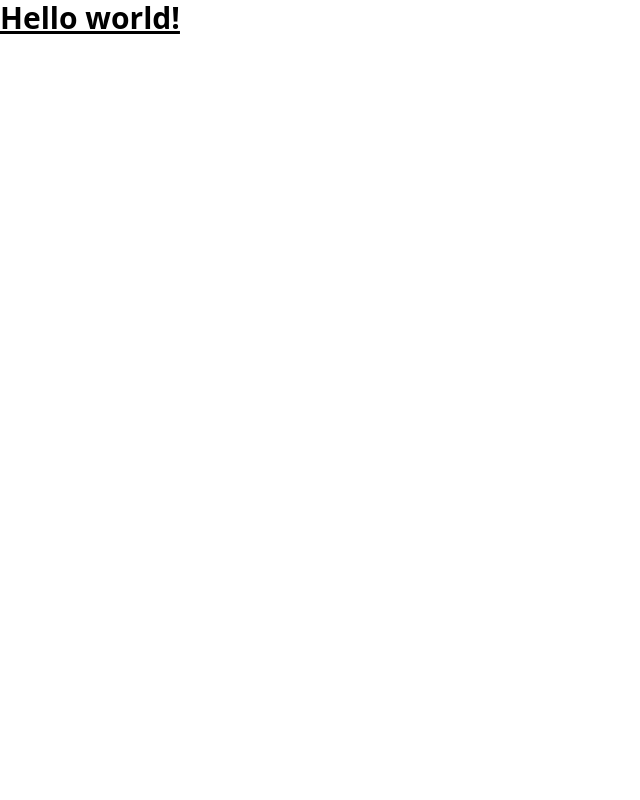
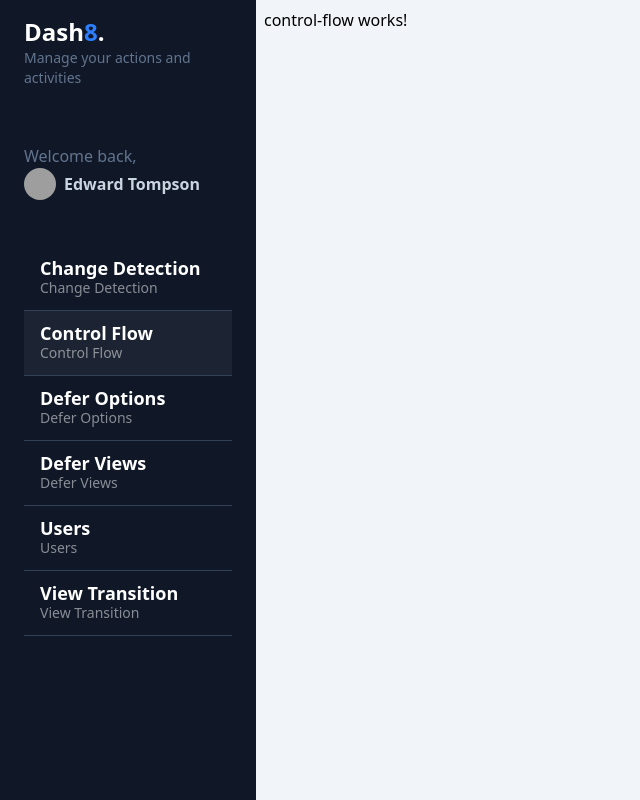
Before and after one commit to Msilva-debug/Angular-projects, an Angular app in the folder my-dashboard/: page /dashboard/control-flow in a window 1280 px wide. Before the commit this address led to /. Shown: the whole page, without its empty margins (0-640 px from the left). Built offline with nearby package versions, Linux system fonts and the light colour scheme; grey boxes are pictures that could not be loaded.

Commit message:
Angular
Implementacion de rutas, implementacion de directivas if y for para listar opciones de ruta que tenga el usuario

```diff
--- a/my-dashboard/src/app/app.component.html
+++ b/my-dashboard/src/app/app.component.html
@@ -1,3 +1 @@
-<h1 class="text-3xl font-bold underline">
-  Hello world!
-</h1>
+<router-outlet />
--- a/my-dashboard/src/app/app.routes.ts
+++ b/my-dashboard/src/app/app.routes.ts
@@ -1,3 +1,72 @@
 import { Routes } from '@angular/router';
 
-export const routes: Routes = [];
+export const routes: Routes = [
+  {
+    path: 'dashboard',
+    loadComponent: () =>
+      import('./dashboard/dashboard.component').then(
+        (c) => c.DashboardComponent
+      ),
+    children: [
+      {
+        path: 'change-detection',
+        title: 'Change Detection',
+        loadComponent: () =>
+          import(
+            './dashboard/pages/change-detection/change-detection.component'
+          ).then((c) => c.ChangeDetectionComponent),
+      },
+      {
+        path: 'control-flow',
+        title: 'Control Flow',
+        loadComponent: () =>
+          import('./dashboard/pages/control-flow/control-flow.component').then(
+            (c) => c.ControlFlowComponent
+          ),
+      },
+      {
+        path: 'defer-options',
+        title: 'Defer Options',
+        loadComponent: () =>
+          import(
+            './dashboard/pages/defer-options/defer-options.component'
+          ).then((c) => c.DeferOptionsComponent),
+      },
+      {
+        path: 'defer-views',
+        title: 'Defer Views',
+        loadComponent: () =>
+          import('./dashboard/pages/defer-views/defer-views.component').then(
+            (c) => c.DeferViewsComponent
+          ),
+      },
+      {
+        path: 'user/:id',
+        title: 'User',
+        loadComponent: () =>
+          import('./dashboard/pages/user/user.component').then(
+            (c) => c.UserComponent
+          ),
+      },
+      {
+        path: 'users',
+        title: 'Users',
+        loadComponent: () =>
+          import('./dashboard/pages/users/users.component').then(
+            (c) => c.UsersComponent
+          ),
+      },
+      {
+        path: 'view-transition',
+        title: 'View Transition',
+        loadComponent: () =>
+          import(
+            './dashboard/pages/view-transition/view-transition.component'
+          ).then((c) => c.ViewTransitionComponent),
+      },
+      { path: '**', redirectTo: 'control-flow', pathMatch: 'full' },
+    ],
+  },
+
+  { path: '', redirectTo: 'dashboard', pathMatch: 'full' },
+];
--- a/my-dashboard/src/app/dashboard/dashboard.component.html
+++ b/my-dashboard/src/app/dashboard/dashboard.component.html
@@ -1 +1,10 @@
-<p>dashboard works!</p>
+<div
+  class="flex bg-slate-100 text-black overflow-y-scroll w-screen h-screen antialiased selection:bg-blue-600 selection:text-white"
+>
+  <div class="flex relative w-screen">
+    <app-side-menu />
+    <div class="text-black px-2 mt-2 w-full">
+      <router-outlet />
+    </div>
+  </div>
+</div>
--- a/my-dashboard/src/app/dashboard/dashboard.component.ts
+++ b/my-dashboard/src/app/dashboard/dashboard.component.ts
@@ -1,9 +1,11 @@
 import { CommonModule } from '@angular/common';
 import { Component } from '@angular/core';
+import { RouterOutlet } from '@angular/router';
+import { SideMenuComponent } from '../shared/side-menu/side-menu.component';
 
 @Component({
   standalone: true,
-  imports: [CommonModule],
+  imports: [CommonModule, RouterOutlet, SideMenuComponent],
   templateUrl: './dashboard.component.html',
   styles: ``,
 })
--- a/my-dashboard/src/app/shared/side-menu/side-menu.component.html
+++ b/my-dashboard/src/app/shared/side-menu/side-menu.component.html
@@ -1 +1,43 @@
-<p>side-menu works!</p>
+<div
+  id="menu"
+  class="bg-gray-900 min-h-screen z-10 text-slate-300 w-64 left-0 h-screen overflow-y-scroll"
+>
+  <div id="logo" class="my-4 px-6">
+    <h1 class="text-lg md:text-2xl font-bold text-white">
+      Dash<span class="text-blue-500">8</span>.
+    </h1>
+    <p class="text-slate-500 text-sm">Manage your actions and activities</p>
+  </div>
+  <div id="profile" class="px-6 py-10">
+    <p class="text-slate-500">Welcome back,</p>
+    <a href="#" class="inline-flex space-x-2 items-center">
+      <span>
+        <img
+          class="rounded-full w-8 h-8"
+          src="https://images.unsplash.com/photo-1542909168-82c3e7fdca5c?ixlib=rb-4.0.3&ixid=MnwxMjA3fDB8MHxwaG90by1wYWdlfHx8fGVufDB8fHx8&auto=format&fit=crop&w=128&q=80"
+          alt=""
+        />
+      </span>
+      <span class="text-sm md:text-base font-bold"> Edward Tompson </span>
+    </a>
+  </div>
+  <div id="nav" class="w-full px-6">
+    @if (menuItems) { @for (item of menuItems; track $index) {
+    <a
+      [routerLink]="item.path"
+      routerLinkActive="bg-white/5"
+      class="w-full px-2 inline-flex space-x-2 items-center border-b border-slate-700 py-3  hover:bg-white/5 transition ease-linear duration-150"
+    >
+      <div></div>
+      <div class="flex flex-col">
+        <span class="text-lg font-bold leading-5 text-white">{{
+          item.title
+        }}</span>
+        <span class="text-sm text-white/50 hidden md:block">{{
+          item.title
+        }}</span>
+      </div>
+    </a>
+    } }
+  </div>
+</div>
--- a/my-dashboard/src/app/shared/side-menu/side-menu.component.ts
+++ b/my-dashboard/src/app/shared/side-menu/side-menu.component.ts
@@ -1,12 +1,22 @@
 import { Component } from '@angular/core';
+import { routes } from '../../app.routes';
+import { RouterLink, RouterLinkActive } from '@angular/router';
 
 @Component({
   selector: 'app-side-menu',
   standalone: true,
-  imports: [],
+  imports: [RouterLink, RouterLinkActive],
   templateUrl: './side-menu.component.html',
-  styleUrl: './side-menu.component.css'
+  styleUrl: './side-menu.component.css',
 })
 export class SideMenuComponent {
-
+  public menuItems = routes
+    .map((route) => route.children ?? [])
+    .flat()
+    .filter((route) => route && route.path)
+    .filter((route) => !route.path?.includes(':'))
+    .filter((route) => !route.path?.includes('**'));
+  constructor() {
+    console.log(this.menuItems);
+  }
 }
```
